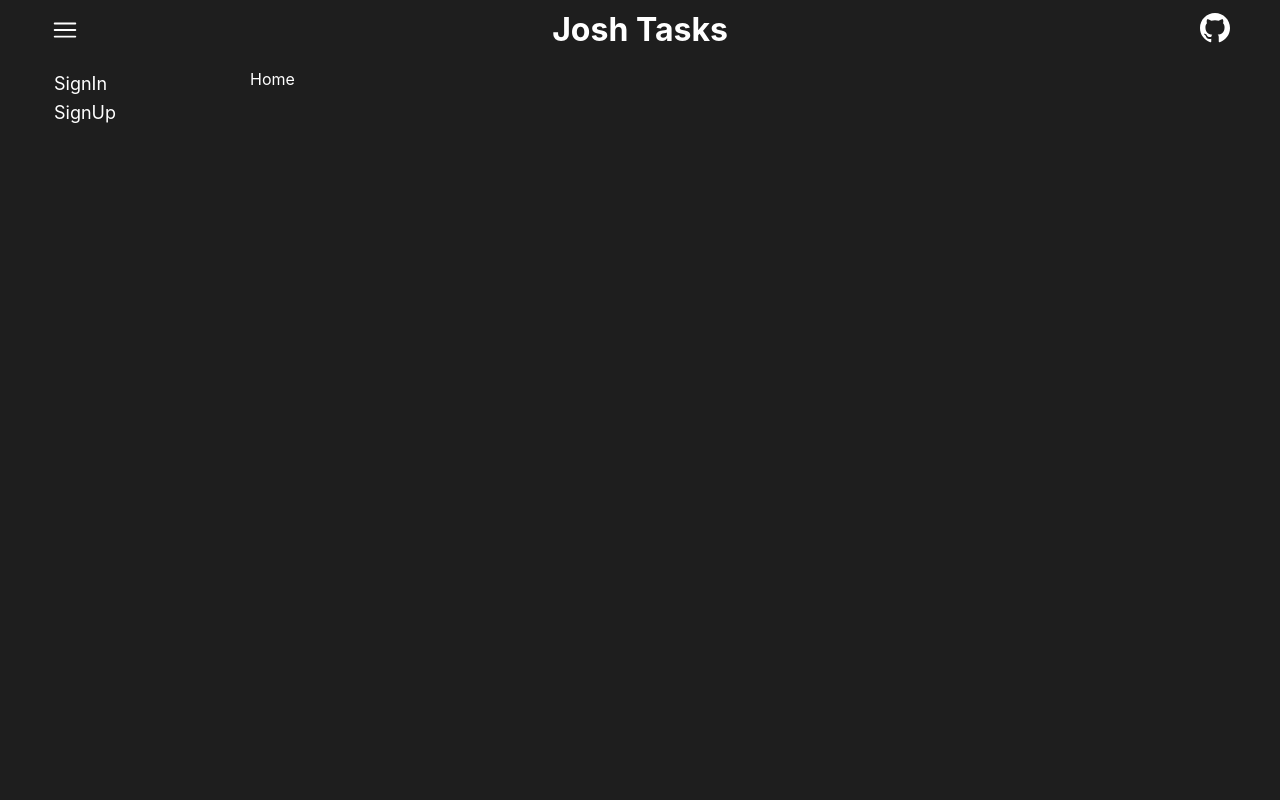
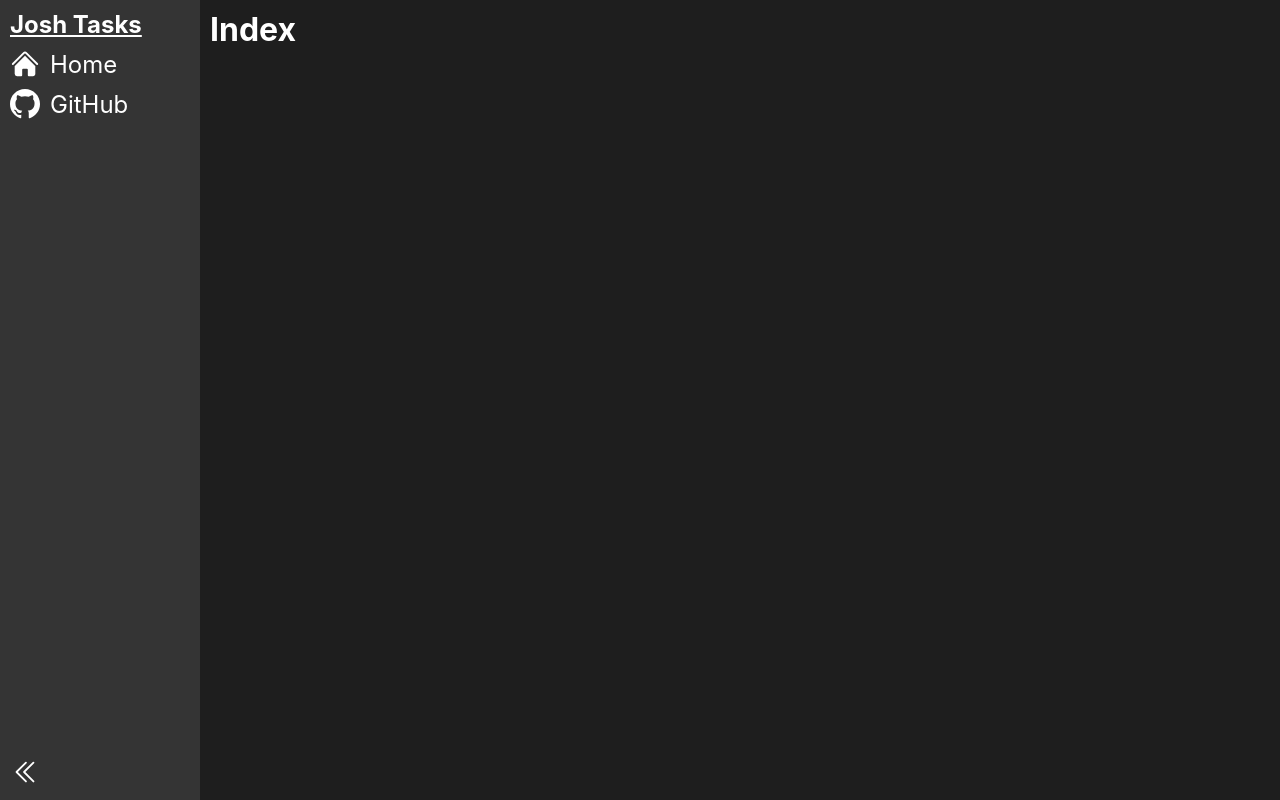
Before and after one commit to joshbrusa/tasks, a React (Vite) app in the folder frontend/: page / in a window 1280 px wide. Built offline with nearby package versions, Linux system fonts and the light colour scheme; no server answers.

Commit message:
adding more css

```diff
--- a/frontend/src/css/app.css
+++ b/frontend/src/css/app.css
@@ -7,8 +7,6 @@
 
 body {
   background-color: #1e1e1e;
-  max-width: 1200px;
-  margin: 0 auto;
 }
 
 a {
--- a/frontend/src/css/root.css
+++ b/frontend/src/css/root.css
@@ -1,36 +1,55 @@
-header {
-  padding: 10px;
+aside {
+  height: 100%;
+  position: fixed;
+  background-color: rgba(255, 255, 255, 0.1);
+}
+
+aside a {
+  padding-left: 10px;
+  padding-right: 10px;
+  padding-top: 10px;
   display: flex;
-  justify-content: space-between;
   align-items: center;
 }
 
-header img {
+aside h2 {
+  font-weight: normal;
+  margin-left: 10px;
+}
+
+aside img {
   height: 30px;
   width: 30px;
   filter: invert(100%);
 }
 
-header button {
-  height: 30px;
-  width: 30px;
-}
-
-aside {
+aside button {
+  position: absolute;
+  bottom: 0;
   padding: 10px;
-  width: 180px;
-  position: fixed;
-}
-
-aside li {
-  padding: 4px;
-  font-size: large;
 }
 
 main {
   padding: 10px;
 }
 
-.asideOpen {
+.icon {
+  height: 30px;
+  width: 30px;
+}
+
+.asideSidebarOpen {
+  width: 200px;
+}
+
+.asideSidebarClosed {
+  width: 50px;
+}
+
+.mainSidebarOpen {
   margin-left: 200px;
 }
+
+.mainSidebarClosed {
+  margin-left: 50px;
+}
--- a/frontend/src/routes/Home.tsx
+++ b/frontend/src/routes/Home.tsx
@@ -1,3 +1,3 @@
 export default function Home() {
-  return <div className="">Home</div>;
+  return <h1>Home</h1>;
 }
--- /dev/null
+++ b/frontend/src/routes/Index.tsx
@@ -0,0 +1,3 @@
+export default function Index() {
+  return <h1>Index</h1>;
+}
--- a/frontend/src/routes/Root.tsx
+++ b/frontend/src/routes/Root.tsx
@@ -1,39 +1,85 @@
 import { useState } from "react";
 import { Outlet } from "react-router-dom";
-import { Bars3Icon } from "@heroicons/react/24/solid";
+import {
+  ChevronDoubleLeftIcon,
+  ChevronDoubleRightIcon,
+  HomeIcon,
+} from "@heroicons/react/24/solid";
 import "../css/root.css";
 
 export default function Root() {
-  const [isAsideOpen, setIsAsideOpen] = useState(true);
-
+  const [sidebarOpen, setSidebarOpen] = useState(true);
   return (
     <>
-      <header>
-        <button onClick={() => setIsAsideOpen(!isAsideOpen)}>
-          <Bars3Icon />
-        </button>
+      {sidebarOpen ? (
+        <>
+          <aside className="asideSidebarOpen">
+            <ul>
+              <li>
                 <a href="/">
                   <h1>Josh Tasks</h1>
                 </a>
-        <a href="https://github.com/joshbrusa/joshtasks" target="_blank">
-          <img src="/githubLogo.svg" alt="GitHub Logo" />
-        </a>
-      </header>
-      {isAsideOpen ? (
-        <aside>
-          <ul>
-            <li>
-              <a href="/SignIn">SignIn</a>
               </li>
               <li>
-              <a href="/SignUp">SignUp</a>
+                <a href="/home">
+                  <HomeIcon className="icon" />
+                  <h2>Home</h2>
+                </a>
+              </li>
+              <li>
+                <a
+                  href="https://github.com/joshbrusa/joshtasks"
+                  target="_blank"
+                >
+                  <img src="/githubLogo.svg" alt="GitHub Logo" />
+                  <h2>GitHub</h2>
+                </a>
+              </li>
+              <li>
+                <button onClick={() => setSidebarOpen(!sidebarOpen)}>
+                  <ChevronDoubleLeftIcon className="icon" />
+                </button>
               </li>
             </ul>
           </aside>
-      ) : null}
-      <main className={isAsideOpen ? "asideOpen" : ""}>
+          <main className="mainSidebarOpen">
             <Outlet />
           </main>
         </>
+      ) : (
+        <>
+          <aside className="asideSidebarClosed">
+            <ul>
+              <li>
+                <a href="/">
+                  <h1>JT</h1>
+                </a>
+              </li>
+              <li>
+                <a href="/home">
+                  <HomeIcon className="icon" />
+                </a>
+              </li>
+              <li>
+                <a
+                  href="https://github.com/joshbrusa/joshtasks"
+                  target="_blank"
+                >
+                  <img src="/githubLogo.svg" alt="GitHub Logo" />
+                </a>
+              </li>
+              <li>
+                <button onClick={() => setSidebarOpen(!sidebarOpen)}>
+                  <ChevronDoubleRightIcon className="icon" />
+                </button>
+              </li>
+            </ul>
+          </aside>
+          <main className="mainSidebarClosed">
+            <Outlet />
+          </main>
+        </>
+      )}
+    </>
   );
 }
```
Also changed, not shown: frontend/src/App.tsx (+7 -2 lines). Lines whose indentation alone changed are shown as unchanged.
